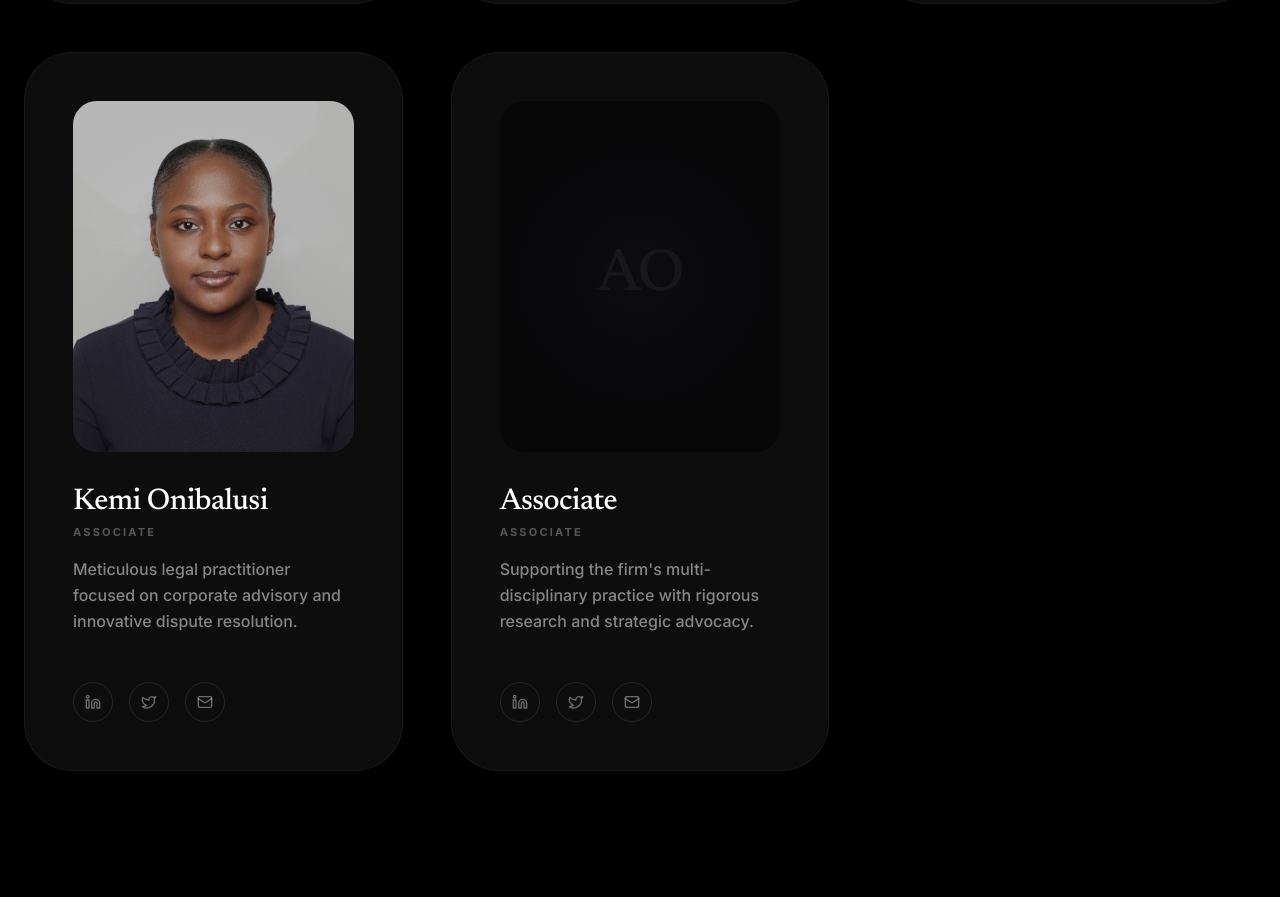
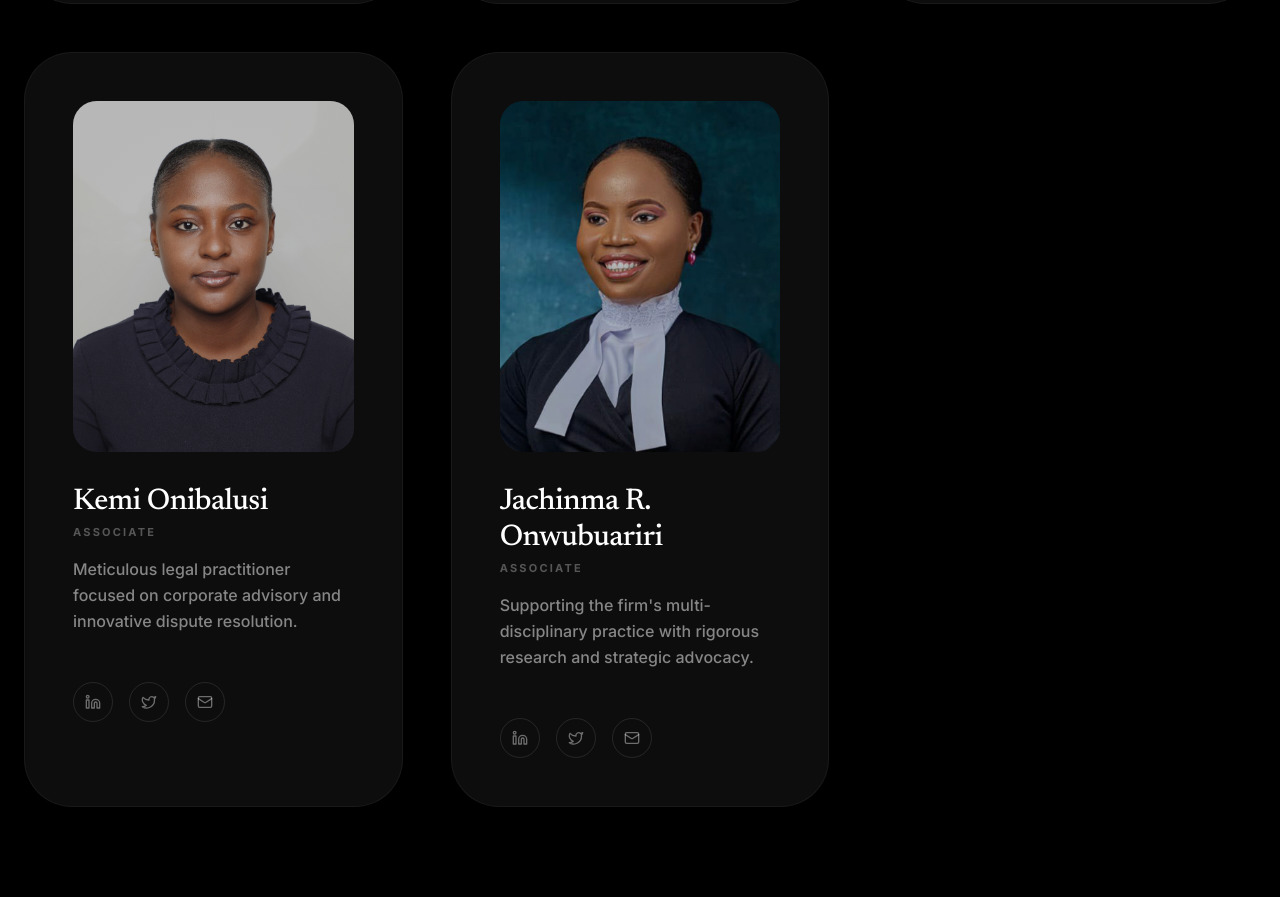
Before and after one commit to sherifferuks/adebolaonibalusi, a Next.js app: page /team in a window 1280 px wide. Shown: the part 1393-2290 px from the top of the page. Built offline with nearby package versions, Linux system fonts and the light colour scheme.

Commit message:
Integrated Jachinma R. Onwubuariri photo on team page

```diff
--- a/src/app/team/page.tsx
+++ b/src/app/team/page.tsx
@@ -31,10 +31,10 @@ const teamMembers = [
         image: '/team/kemi.png'
     },
     {
-        name: 'Associate',
+        name: 'Jachinma R. Onwubuariri',
         role: 'Associate',
         description: 'Supporting the firm\'s multi-disciplinary practice with rigorous research and strategic advocacy.',
-        image: null
+        image: '/team/jachinma.png'
     }
 ];
 
```
